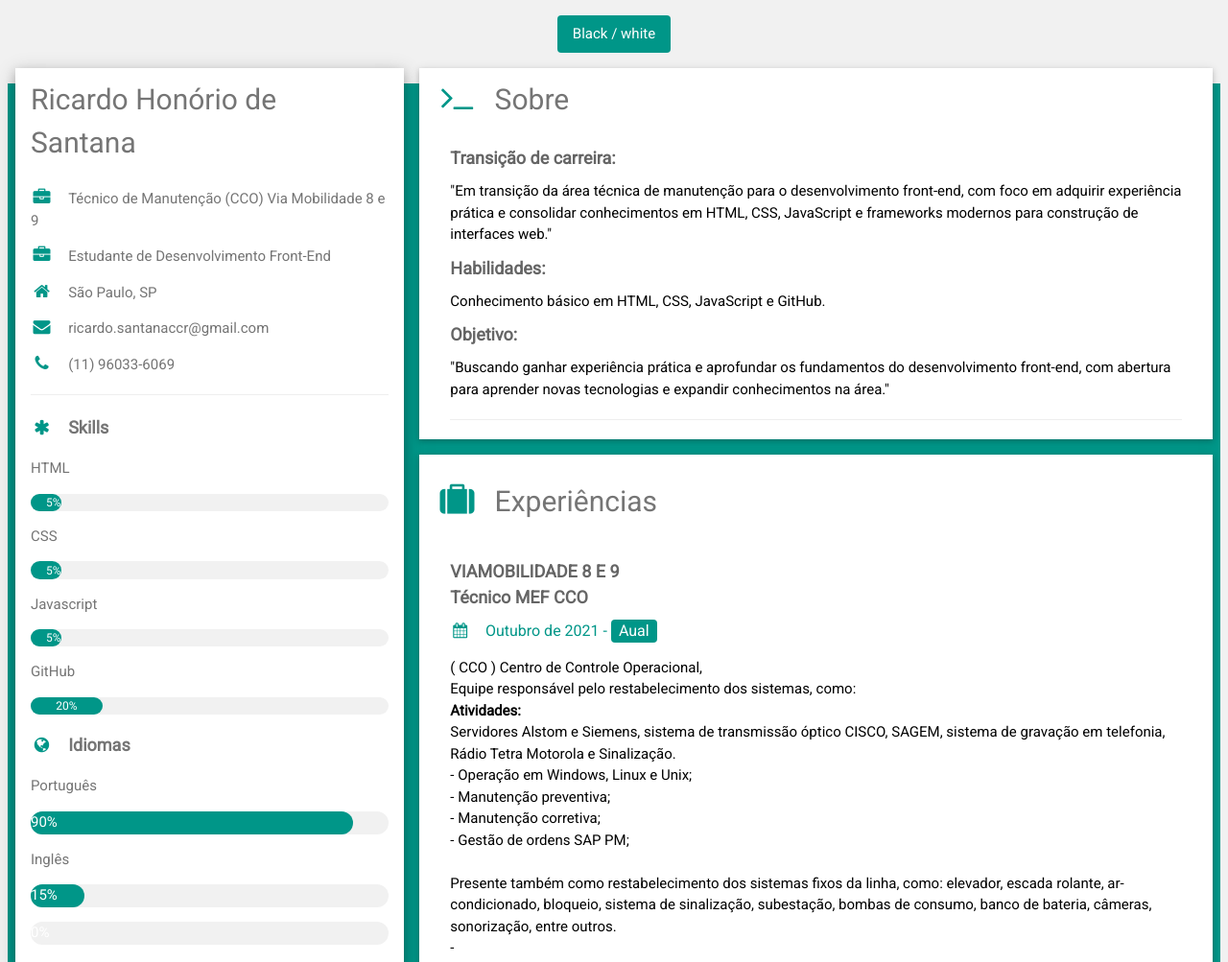
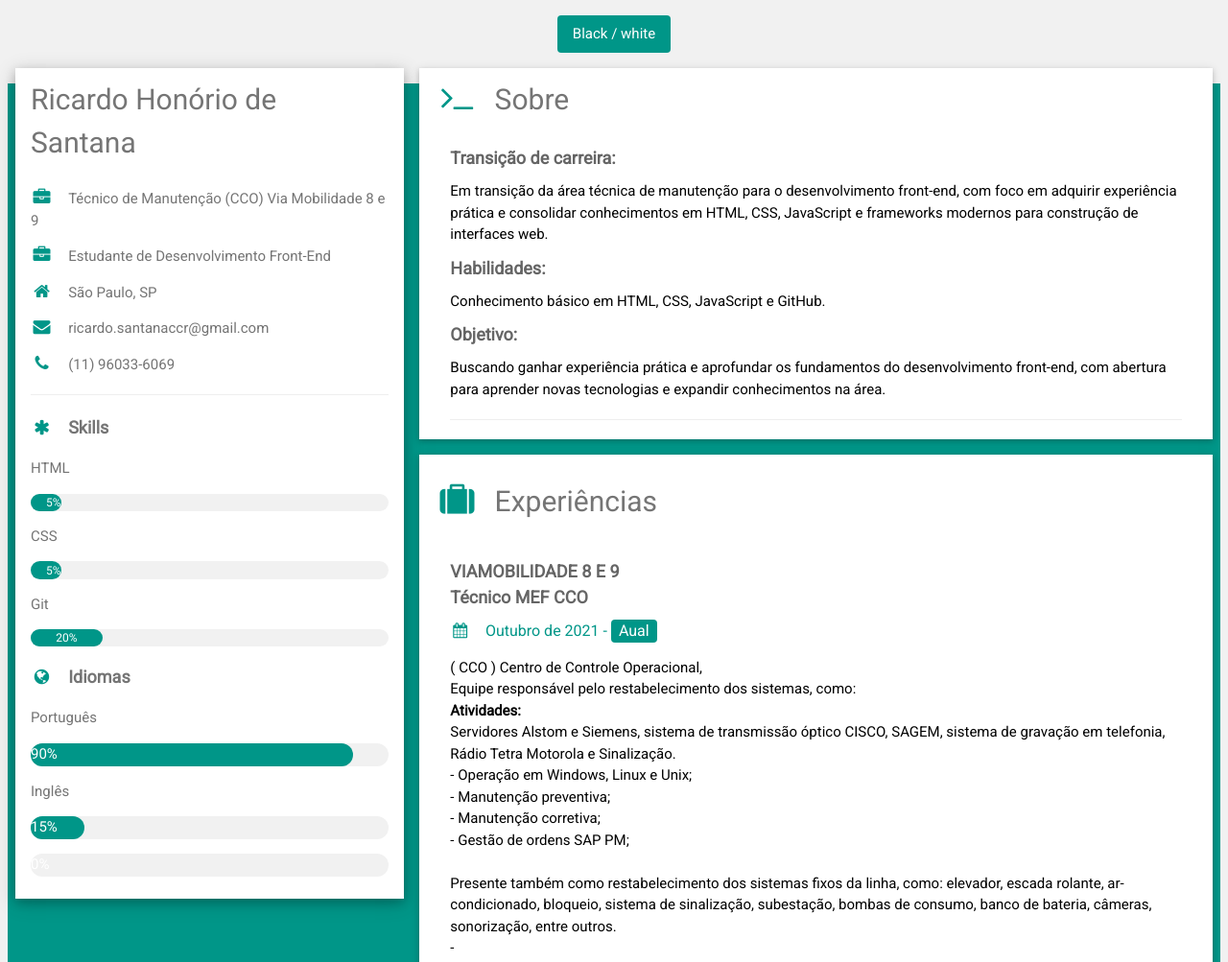
Before and after one commit to santanar2/cv, a plain HTML site: page index.html in a window 1280 px wide. Shown: the top 1003 px of the page at 96% size. Drawn offline with nearby package versions, Linux system fonts and the light colour scheme.

Commit message:
retirado duas aspas da transição de carreira e  adicionado e ficou como texto mais 3 skills

```diff
--- a/index.html
+++ b/index.html
@@ -75,17 +75,24 @@
               <div class="w3-light-grey w3-round-xlarge w3-small">
                 <div class="w3-container w3-center w3-round-xlarge w3-teal" style="width:5%">5%</div>
               </div>
+
+              <p>Git</p>
+              <div class="w3-light-grey w3-round-xlarge w3-small">
+                <div class="w3-container w3-center w3-round-xlarge w3-teal" style="width:20%">20%</div>
+              </div>
+  <!--
               <p>Javascript</p>
               <div class="w3-light-grey w3-round-xlarge w3-small">
                 <div class="w3-container w3-center w3-round-xlarge w3-teal" style="width:5%">5%</div>
               </div>
-
-              <!-- Duplicado -->
-              <p>GitHub</p>
+              <p>React</p>
               <div class="w3-light-grey w3-round-xlarge w3-small">
-                <div class="w3-container w3-center w3-round-xlarge w3-teal" style="width:20%">20%</div>
+                <div class="w3-container w3-center w3-round-xlarge w3-teal" style="width:10%">10%</div>
               </div>
-
+              <p>Node.js</p>
+              <div class="w3-light-grey w3-round-xlarge w3-small">
+                <div class="w3-container w3-center w3-round-xlarge w3-teal" style="width:15%">15%</div>
+              </div> -->
               <!--
               <p>TODO</p>
                             <div class="w3-light-grey w3-round-xlarge w3-small">
@@ -128,11 +135,11 @@
 
               <p>
                 <h5 class="w3-opacity"><b>Transição de carreira:</b></h5>
-              "Em transição da área técnica de manutenção para o desenvolvimento front-end, com foco em adquirir experiência prática e consolidar conhecimentos em HTML, CSS, JavaScript e frameworks modernos para construção de interfaces web."
+              Em transição da área técnica de manutenção para o desenvolvimento front-end, com foco em adquirir experiência prática e consolidar conhecimentos em HTML, CSS, JavaScript e frameworks modernos para construção de interfaces web.
               <br><h5 class="w3-opacity"><b>Habilidades:</b></h5>
                Conhecimento básico em HTML, CSS, JavaScript e GitHub.
               <br><h5 class="w3-opacity"><b>Objetivo:</b></h5>
-              "Buscando ganhar experiência prática e aprofundar os fundamentos do desenvolvimento front-end, com abertura para aprender novas tecnologias e expandir conhecimentos na área."
+              Buscando ganhar experiência prática e aprofundar os fundamentos do desenvolvimento front-end, com abertura para aprender novas tecnologias e expandir conhecimentos na área.
               </p>
 
               <hr>
```
